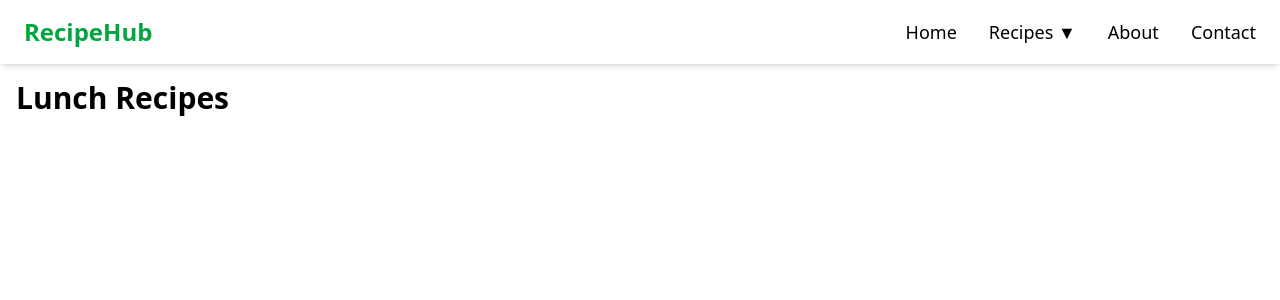
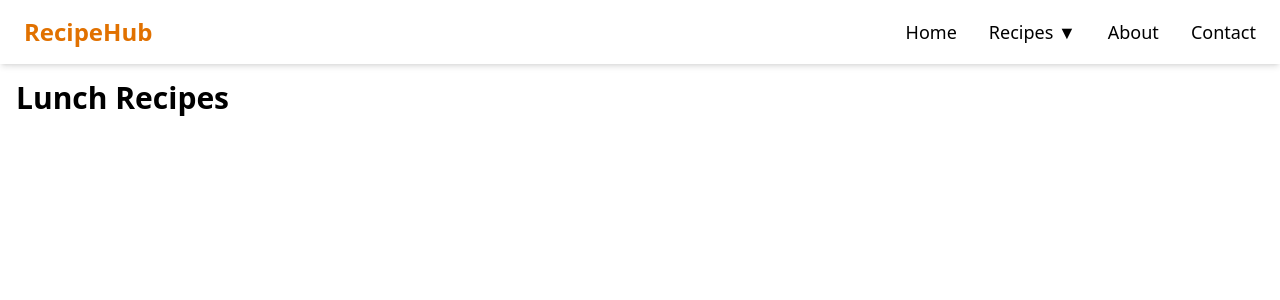
Before and after one commit to chinky23-tech/recipefinder, a React (Vite) app: page / in a window 1280 px wide. Shown: the top 300 px of the page. Built offline with nearby package versions, Linux system fonts and the light colour scheme.

Commit message:
color change

```diff
--- a/src/Components/Navbar.jsx
+++ b/src/Components/Navbar.jsx
@@ -10,13 +10,13 @@ const Navbar = () => {
       <div className="max-w-7xl mx-auto px-6 py-4 flex justify-between items-center">
 
         {/* Logo */}
-        <Link to="/" className="text-2xl font-bold text-green-600">
+        <Link to="/" className="text-2xl font-bold text-amber-600 ">
           RecipeHub
         </Link>
 
         {/* Desktop Menu */}
         <ul className="hidden md:flex space-x-8 text-lg font-medium">
-          <li><Link to="/" className="hover:text-green-600">Home</Link></li>
+          <li><Link to="/" className="hover:text-orange-100">Home</Link></li>
 
           {/* Dropdown */}
           <li className="relative">
```
